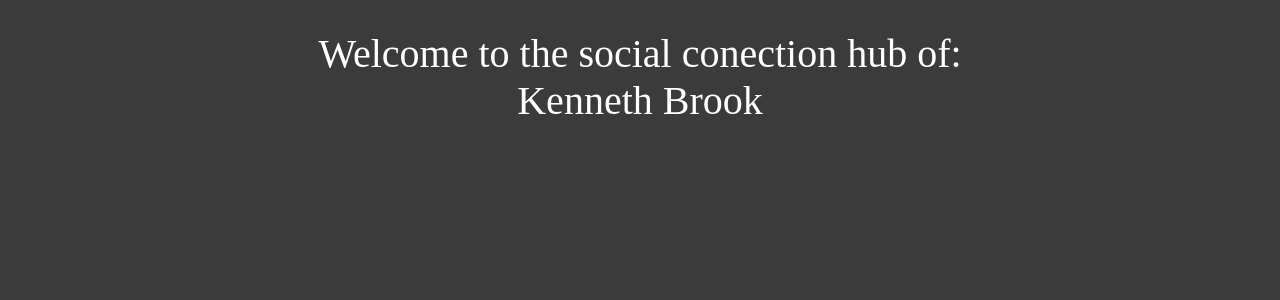
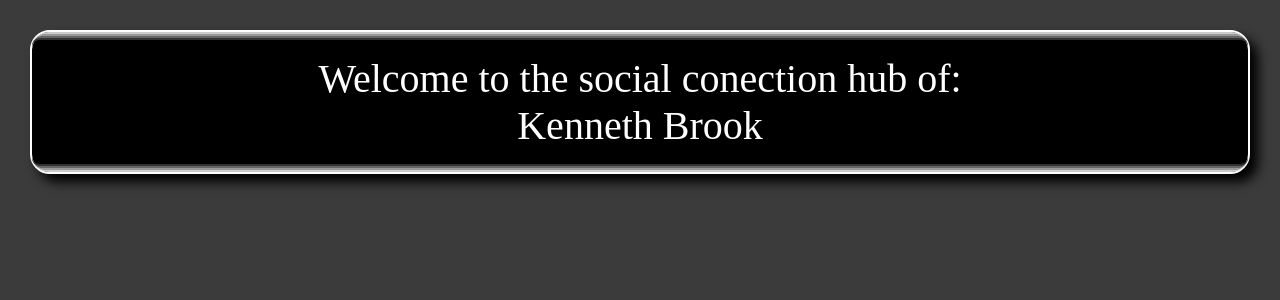
Before and after one commit to kenneth-brook/social-landing, a React (Create React App) app: page / in a window 1280 px wide. Shown: the top 300 px of the page. Built offline with nearby package versions, Linux system fonts and the light colour scheme.

Commit message:
styled header

```diff
--- a/src/components/header/Header.js
+++ b/src/components/header/Header.js
@@ -3,9 +3,17 @@ import React from "react";
 function Header(props) {
     const doit = props.passData[0];
     return (
-        <div>
-            <h1>Welcome to the social conection hub of:</h1>
-            <h1>{doit.fName} {doit.lName}</h1>
+        <div className="header">
+            <div className="one">
+                <div className="two">
+                    <div className="three">
+                        <div className="four">
+                            <h1>Welcome to the social conection hub of:</h1>
+                            <h1>{doit.fName} {doit.lName}</h1>
+                        </div>
+                    </div>
+                </div>
+            </div>
         </div>
     );
 }
--- a/src/components/header/header.scss
+++ b/src/components/header/header.scss
@@ -0,0 +1,44 @@
+.header {
+	width: 95%;
+	margin: 0 auto;
+	background-color: black;
+	border-radius: 20px;
+	border: 2px solid #ffffff;
+	box-shadow: 8px 8px 12px;
+
+	.one {
+		width: 100%;
+		border-radius: 17px;
+		border-top: 2px solid #cccccc;
+		border-bottom: 2px solid #cccccc;
+
+		.two {
+			width: 100%;
+			border-radius: 14px;
+			border-top: 2px solid #999999;
+			border-bottom: 2px solid #999999;
+
+			.three {
+				width: 100%;
+				border-radius: 11px;
+				border-top: 2px solid #666666;
+				border-bottom: 2px solid #666666;
+
+				.four {
+					width: 100%;
+					border-radius: 8px;
+					border-top: 2px solid #333333;
+					border-bottom: 2px solid #333333;
+
+					h1:first-child {
+						padding-top: 15px;
+					}
+
+					h1:last-child {
+						padding-bottom: 15px;
+					}
+				}
+			}
+		}
+	}
+}
--- a/src/global-sass/index.scss
+++ b/src/global-sass/index.scss
@@ -1,3 +1,4 @@
 @import "./reset.scss";
 @import "./global.scss";
 @import "../components/display-body/displayBody.scss";
+@import "../components/header/header.scss";
```
